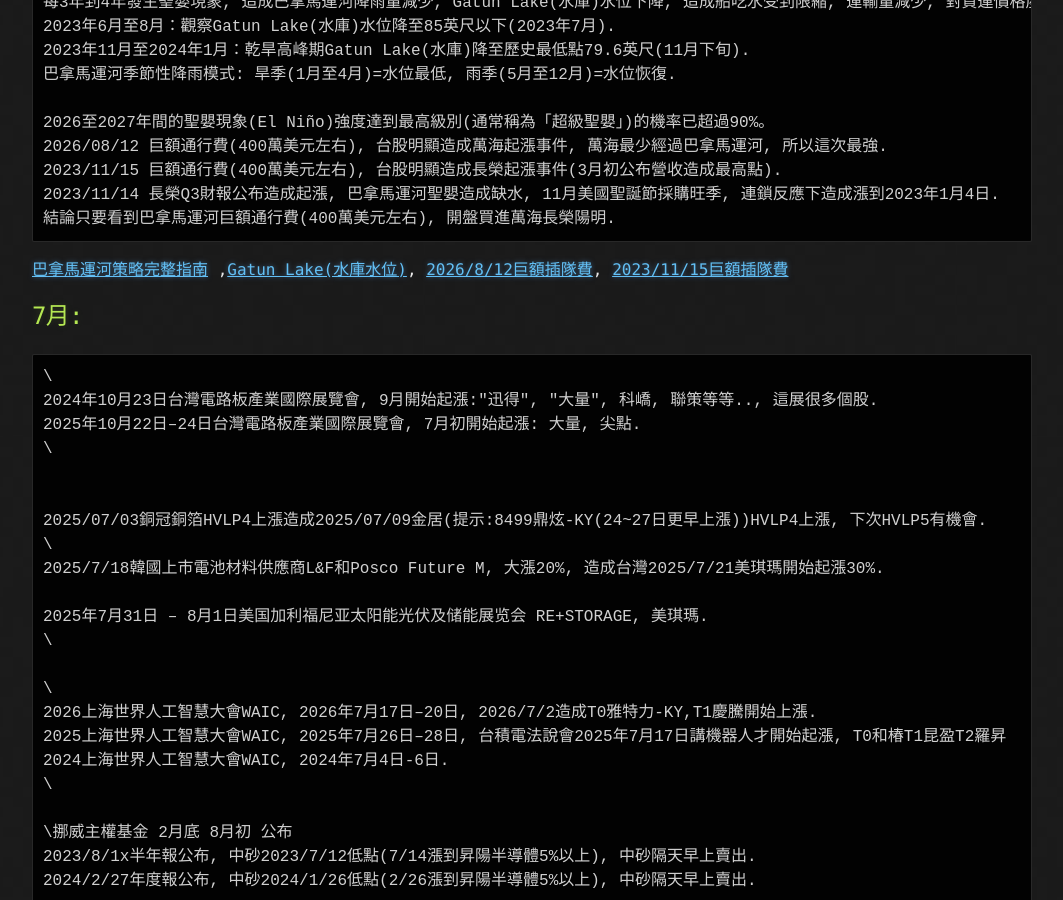
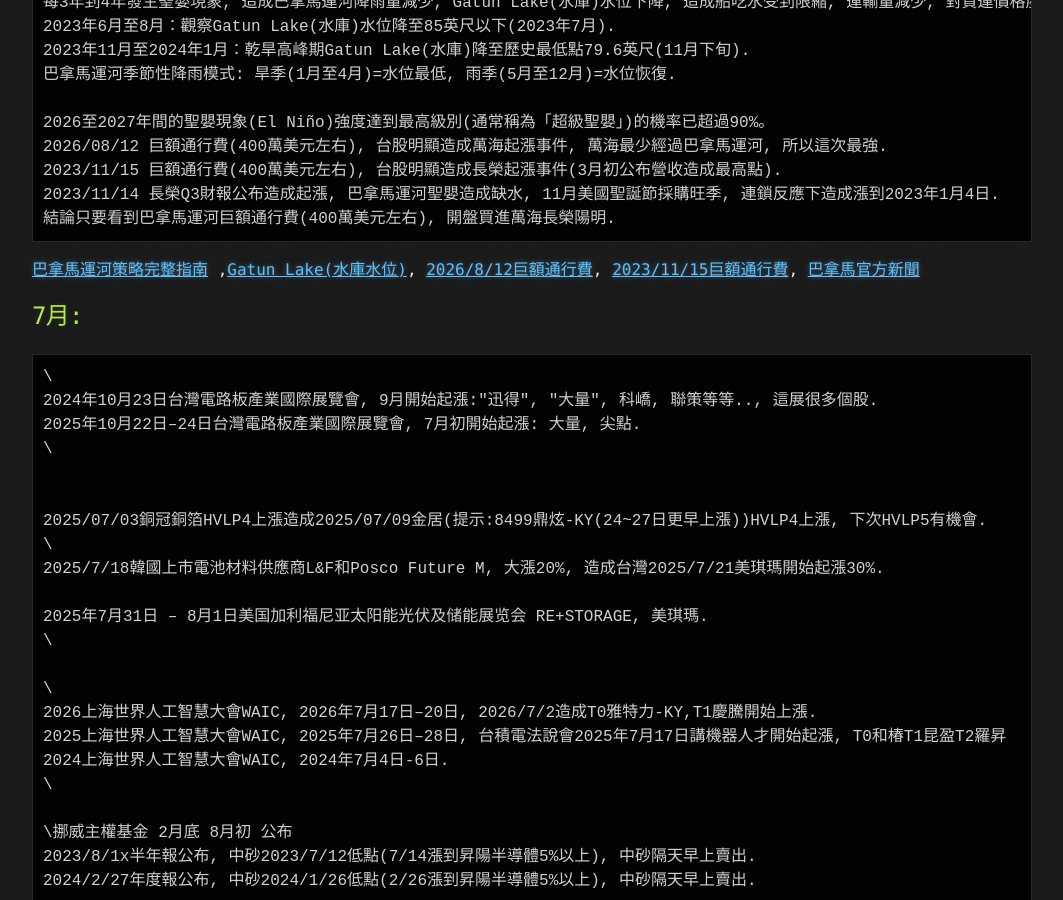
Before and after one commit to lepg5487/Stock_God, a Jekyll site: the page built from experience.md, in a window 1280 px wide and 900 px high, scrolled down 14460 px. Shown: the whole window, without its empty margins (108-1171 px from the left). Built offline with Jekyll 4.4.1, drawn with Linux system fonts in a browser that asks for light colours; our own code applies the rules of GitHub Pages for plain Markdown files.

Commit message:
Update experience.md

````diff
--- a/experience.md
+++ b/experience.md
@@ -582,7 +582,7 @@
 2023/11/14 長榮Q3財報公布造成起漲, 巴拿馬運河聖嬰造成缺水, 11月美國聖誕節採購旺季, 連鎖反應下造成漲到2023年1月4日.
 結論只要看到巴拿馬運河巨額通行費(400萬美元左右), 開盤買進萬海長榮陽明.
 ```
-[巴拿馬運河策略完整指南](https://content.ballastmarkets.com/chokepoints/panama-canal/#forecast-capacity) ,[Gatun Lake(水庫水位)](https://panama.aquaticinformatics.net/Data/Dashboard/1), [2026/8/12巨額插隊費](https://www.ctee.com.tw/news/20260812701931-430704), [2023/11/15巨額插隊費](https://tw.news.yahoo.com/share/abae60ef-c7ec-3fe9-92b1-8011c7d3dded)
+[巴拿馬運河策略完整指南](https://content.ballastmarkets.com/chokepoints/panama-canal/#forecast-capacity) ,[Gatun Lake(水庫水位)](https://panama.aquaticinformatics.net/Data/Dashboard/1), [2026/8/12巨額通行費](https://www.ctee.com.tw/news/20260812701931-430704), [2023/11/15巨額通行費](https://tw.news.yahoo.com/share/abae60ef-c7ec-3fe9-92b1-8011c7d3dded), [巴拿馬官方新聞](https://pancanal.com/en/news/)
 
 ## 7月:
 ```
````
